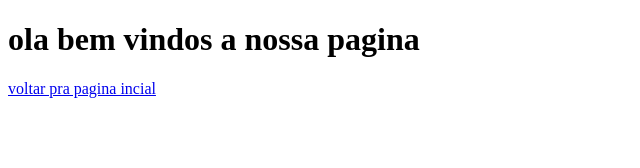
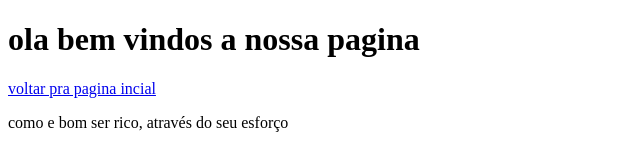
Before and after one commit to gabrielsouza-g2020/versao1, a plain HTML site: page vendas.html in a window 1280 px wide. Shown: the whole page, without its empty margins (0-640 px from the left). Drawn offline with Linux system fonts and the light colour scheme.

Commit message:
adicionou uma frase motivacional

```diff
--- a/vendas.html
+++ b/vendas.html
@@ -8,5 +8,6 @@
 <body>
     <h1>ola bem vindos a nossa pagina</h1>
     <a href="index.html"> voltar pra pagina incial </a>
+    <p>como e bom ser rico, através do seu esforço</p>
 </body>
 </html>
```
